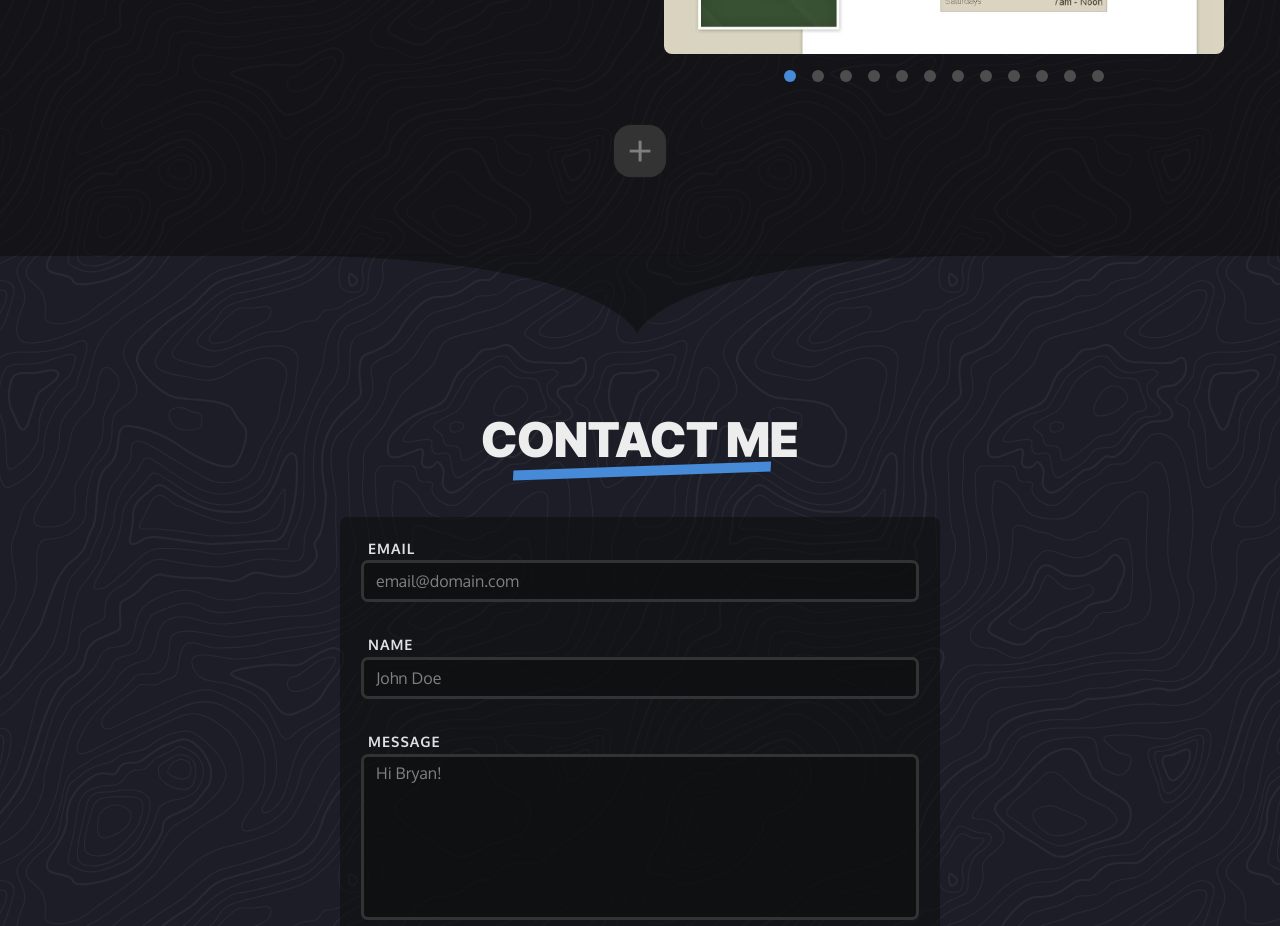
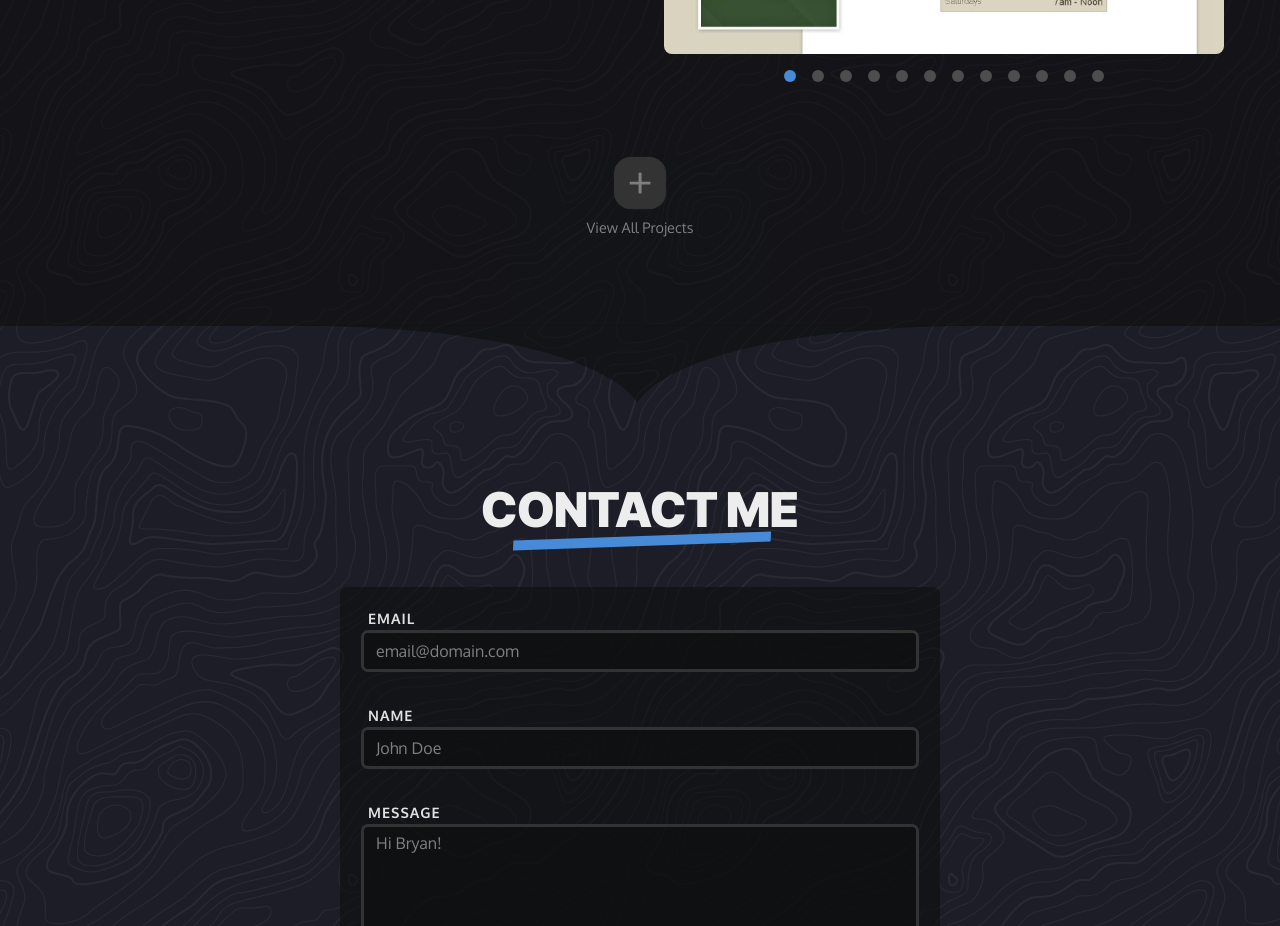
Before and after one commit to bmilcs/bmilcs.github.io, a React (Vite) app: page / in a window 1280 px wide. Shown: the part 4880-5806 px from the top of the page. Built offline with nearby package versions, Linux system fonts and the light colour scheme.

Commit message:
Add label to view all projects button

```diff
--- a/src/components/portfolio/Portfolio.scss
+++ b/src/components/portfolio/Portfolio.scss
@@ -47,6 +47,8 @@
     display: grid;
     place-items: center;
 
+    margin-top: 2rem;
+
     background: none;
     border: 0;
 
@@ -61,6 +63,12 @@
       background: var(--clr-neutral-800);
 
       animation: pulseScale 1.25s infinite;
+    }
+
+    &-label {
+      margin-block: 0.75rem;
+      color: var(--clr-neutral-500);
+      font-size: var(--fs-responsive-small);
     }
   }
 
--- a/src/components/portfolio/Portfolio.tsx
+++ b/src/components/portfolio/Portfolio.tsx
@@ -54,6 +54,10 @@ function Portfolio() {
           {renderAllProjects ? <Minus /> : <Plus />}
         </button>
 
+        <p className='portfolio__view-more-label'>
+          {renderAllProjects ? 'Hide Extra Projects' : 'View All Projects'}
+        </p>
+
         {/* remainder of projects */}
         {renderAllProjects && (
           <div className='portfolio__extra-projects'>
```
